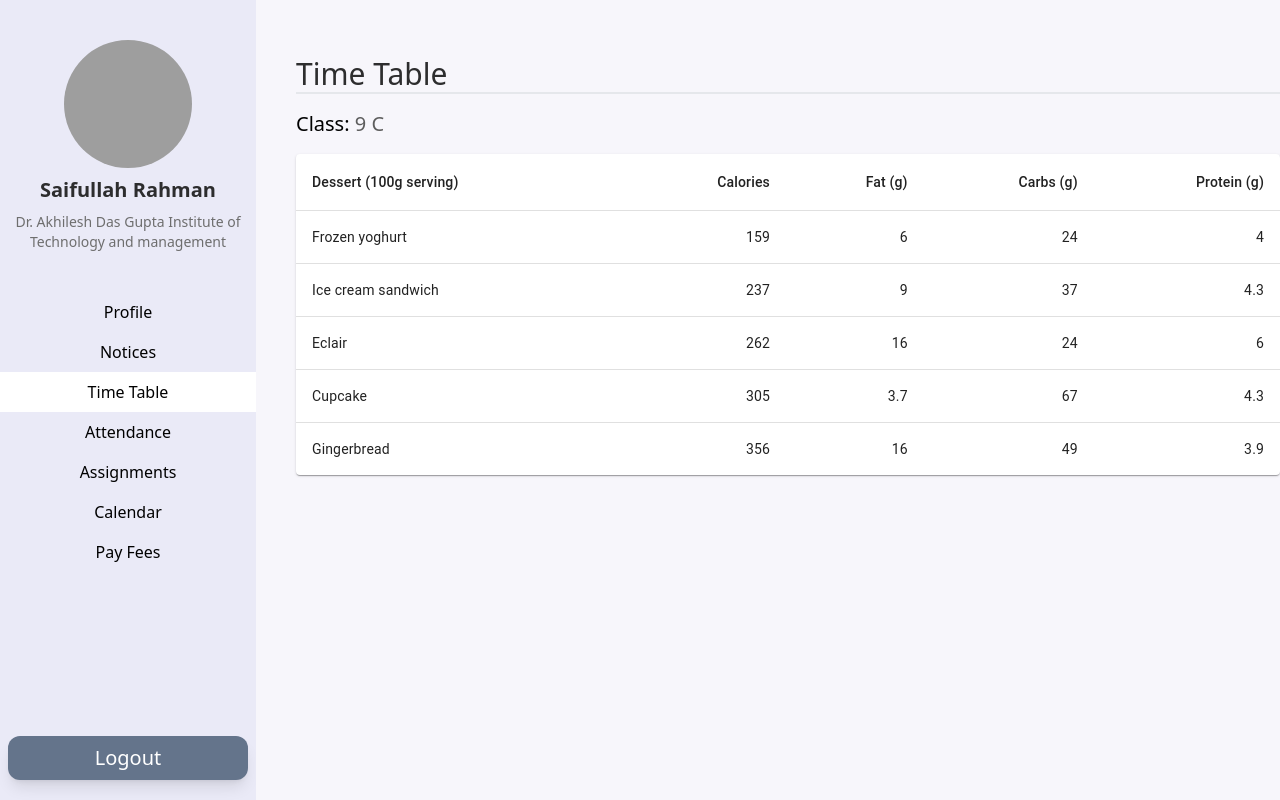
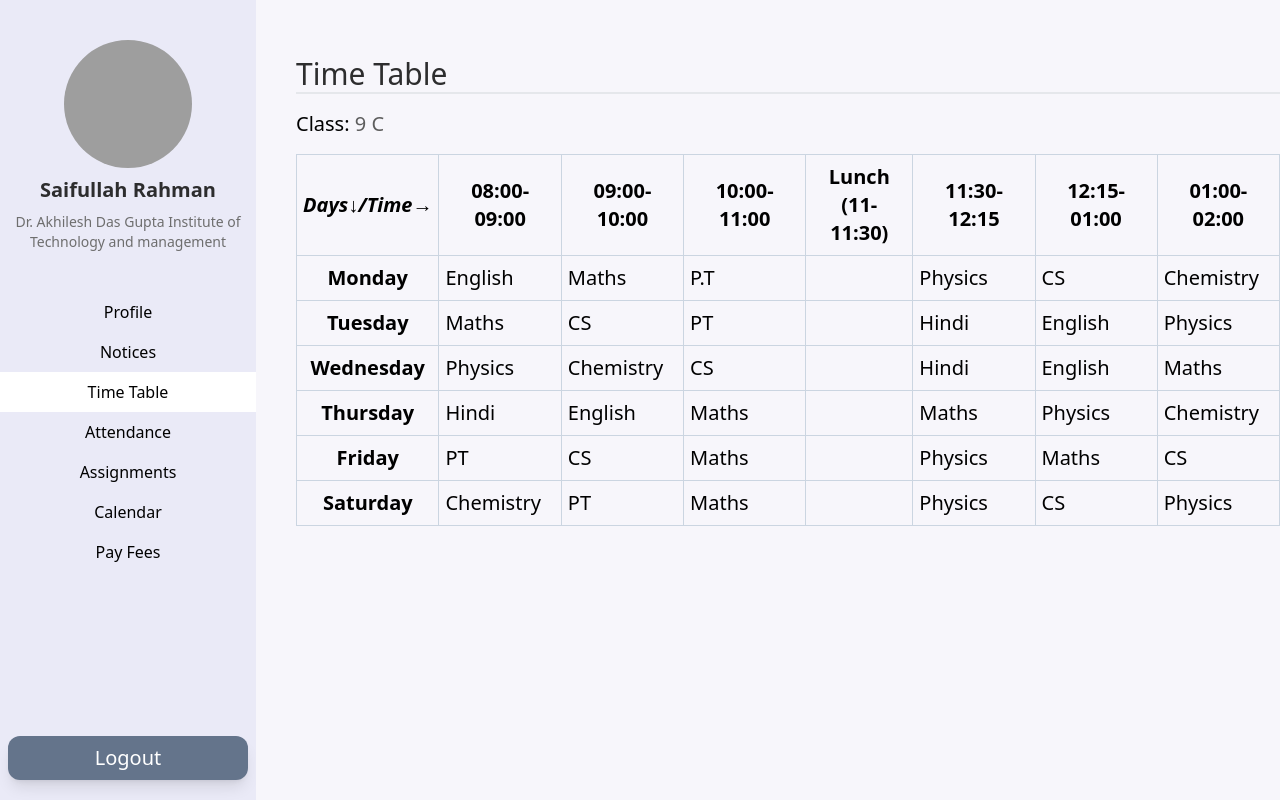
Before and after one commit to VanshWadhwa/school-manager-frontend, a React (Create React App) app: page /student/Dashboard in a window 1280 px wide. Both pictures are taken after a click on the button "Time Table". Built offline with nearby package versions, Linux system fonts and the light colour scheme; grey boxes are pictures that could not be loaded.

Commit message:
added timetable

```diff
--- a/src/components/student/profile.js
+++ b/src/components/student/profile.js
@@ -20,11 +20,11 @@ function Profile() {
                 <div className='bg-cyan-100 text-[#2d2d2e] py-5 px-10 text-2xl rounded-xl shadow-xl font-semibold hover:shadow-none'>Roll No. - 09915603120</div>
             </section>
             <section className='my-10 mx-20 '>
-                <div className='bg-white w-max py-4 px-10 rounded-xl shadow-lg mx-auto hover:shadow-xl'>
-                    <div className='text-xl'>Class Teacher :</div>
-                    <div className='flex items-center gap-4'>
-                        <img className='w-12 h-12 rounded-full' src='https://t3.ftcdn.net/jpg/02/65/18/30/360_F_265183061_NkulfPZgRxbNg3rvYSNGGwi0iD7qbmOp.jpg' />
-                        <div className='text-2xl'>Mr. Mamta Kulkarni</div>
+                <div className='bg-white w-max py-4 px-10 rounded-xl shadow-lg mx-auto hover:shadow-xl flex flex-row'>
+                <img className='w-16 h-14 rounded-full mr-4' src='https://t3.ftcdn.net/jpg/02/65/18/30/360_F_265183061_NkulfPZgRxbNg3rvYSNGGwi0iD7qbmOp.jpg' />
+                    <div className='flex flex-col items-center'>
+                        <div className='text-xl'>Class Teacher :</div>
+                        <div className='text-2xl'>Ms. Mamta Kulkarni</div>
                     </div>
                 </div>
             </section>
--- /dev/null
+++ b/src/components/student/timeTable.css
@@ -0,0 +1,4 @@
+td,
+th {
+   padding: 8px 6px;
+}
--- a/src/components/student/timeTable.js
+++ b/src/components/student/timeTable.js
@@ -6,6 +6,7 @@ import TableContainer from '@mui/material/TableContainer';
 import TableHead from '@mui/material/TableHead';
 import TableRow from '@mui/material/TableRow';
 import Paper from '@mui/material/Paper';
+import "./timeTable.css";
 
 function TimeTable() {
 
@@ -25,35 +26,85 @@ function TimeTable() {
     <div className='pl-10 mt-14'>
         <h1 className='text-[#2d2d2e] text-3xl border-b-2'>Time Table</h1>
         <h3 className='py-4 text-xl '>Class: <span className='text-[#5d5d5d]'>9 C</span></h3>
-        <TableContainer component={Paper}>
-      <Table sx={{ minWidth: 650 }} aria-label="simple table">
-        <TableHead>
-          <TableRow>
-            <TableCell>Dessert (100g serving)</TableCell>
-            <TableCell align="right">Calories</TableCell>
-            <TableCell align="right">Fat&nbsp;(g)</TableCell>
-            <TableCell align="right">Carbs&nbsp;(g)</TableCell>
-            <TableCell align="right">Protein&nbsp;(g)</TableCell>
-          </TableRow>
-        </TableHead>
-        <TableBody>
-          {rows.map((row) => (
-            <TableRow
-              key={row.name}
-              sx={{ '&:last-child td, &:last-child th': { border: 0 } }}
-            >
-              <TableCell component="th" scope="row">
-                {row.name}
-              </TableCell>
-              <TableCell align="right">{row.calories}</TableCell>
-              <TableCell align="right">{row.fat}</TableCell>
-              <TableCell align="right">{row.carbs}</TableCell>
-              <TableCell align="right">{row.protein}</TableCell>
-            </TableRow>
-          ))}
-        </TableBody>
-      </Table>
-    </TableContainer>
+
+<table class="border-collapse border border-slate-400 text-xl">
+  <thead>
+    <tr>
+      <th class="border border-slate-300 italic">Days&#8595;/Time&#8594;</th>
+      <th class="border border-slate-300">08:00-09:00</th>
+      <th class="border border-slate-300">09:00-10:00</th>
+      <th class="border border-slate-300">10:00-11:00</th>
+      <th class="border border-slate-300">Lunch<br></br>(11-11:30)</th>
+      <th class="border border-slate-300">11:30-12:15</th>
+      <th class="border border-slate-300">12:15-01:00</th>
+      <th class="border border-slate-300">01:00-02:00</th>
+    </tr>
+  </thead>
+  <tbody>
+    <tr>
+      <th class="border border-slate-300">Monday</th>
+      <td class="border border-slate-300">English</td>
+      <td class="border border-slate-300">Maths</td>
+      <td class="border border-slate-300">P.T</td>
+      <td class="border border-slate-300"></td>
+      <td class="border border-slate-300">Physics</td>
+      <td class="border border-slate-300">CS</td>
+      <td class="border border-slate-300">Chemistry</td>
+    </tr>
+    <tr>
+      <th class="border border-slate-300">Tuesday</th>
+      <td class="border border-slate-300">Maths</td>
+      <td class="border border-slate-300">CS</td>
+      <td class="border border-slate-300">PT</td>
+      <td class="border border-slate-300"></td>
+      <td class="border border-slate-300">Hindi</td>
+      <td class="border border-slate-300">English</td>
+      <td class="border border-slate-300">Physics</td>
+    </tr>
+    <tr>
+      <th class="border border-slate-300">Wednesday</th>
+      <td class="border border-slate-300">Physics</td>
+      <td class="border border-slate-300">Chemistry</td>
+      <td class="border border-slate-300">CS</td>
+      <td class="border border-slate-300"></td>
+      <td class="border border-slate-300">Hindi</td>
+      <td class="border border-slate-300">English</td>
+      <td class="border border-slate-300">Maths</td>
+    </tr>
+    <tr>
+      <th class="border border-slate-300">Thursday</th>
+      <td class="border border-slate-300">Hindi</td>
+      <td class="border border-slate-300">English</td>
+      <td class="border border-slate-300">Maths</td>
+      <td class="border border-slate-300"></td>
+      <td class="border border-slate-300">Maths</td>
+      <td class="border border-slate-300">Physics</td>
+      <td class="border border-slate-300">Chemistry</td>
+    </tr>
+    <tr>
+      <th class="border border-slate-300">Friday</th>
+      <td class="border border-slate-300">PT</td>
+      <td class="border border-slate-300">CS</td>
+      <td class="border border-slate-300">Maths</td>
+      <td class="border border-slate-300"></td>
+      <td class="border border-slate-300">Physics</td>
+      <td class="border border-slate-300">Maths</td>
+      <td class="border border-slate-300">CS</td>
+    </tr>
+    <tr>
+      <th class="border border-slate-300">Saturday</th>
+      <td class="border border-slate-300">Chemistry</td>
+      <td class="border border-slate-300">PT</td>
+      <td class="border border-slate-300">Maths</td>
+      <td class="border border-slate-300"></td>
+      <td class="border border-slate-300">Physics</td>
+      <td class="border border-slate-300">CS</td>
+      <td class="border border-slate-300">Physics</td>
+    </tr>
+  </tbody>
+</table>
+
+
     </div>
   )
 }
--- a/src/index.css
+++ b/src/index.css
@@ -1,4 +1,4 @@
-@import url('https://fonts.googleapis.com/css2?family=Montserrat:ital,wght@0,100;0,200;0,300;0,400;0,500;0,600;0,700;0,800;0,900;1,100;1,200;1,300;1,400;1,500;1,600;1,700;1,800;1,900&display=swap');
+@import url("https://fonts.googleapis.com/css2?family=Montserrat:ital,wght@0,100;0,200;0,300;0,400;0,500;0,600;0,700;0,800;0,900;1,100;1,200;1,300;1,400;1,500;1,600;1,700;1,800;1,900&display=swap");
 
 @tailwind base;
 @tailwind components;
--- a/src/pages/student/StudentDashboard.js
+++ b/src/pages/student/StudentDashboard.js
@@ -14,7 +14,7 @@ function Dashboard() {
     }
 
   return (
-    <main className='flex justify-center items-center h-screen w-screen'>
+    <main className='flex justify-center items-center h-screen w-screen overflow-x-hidden'>
         <section className='bg-[#EAEAF7] h-full w-1/5 flex flex-col justify-between'>
             <div className='flex flex-col justify-center mt-10 w-full'>
                 <div className='w-full flex flex-col justify-center'>
```
Lines whose indentation alone changed are shown as unchanged.
